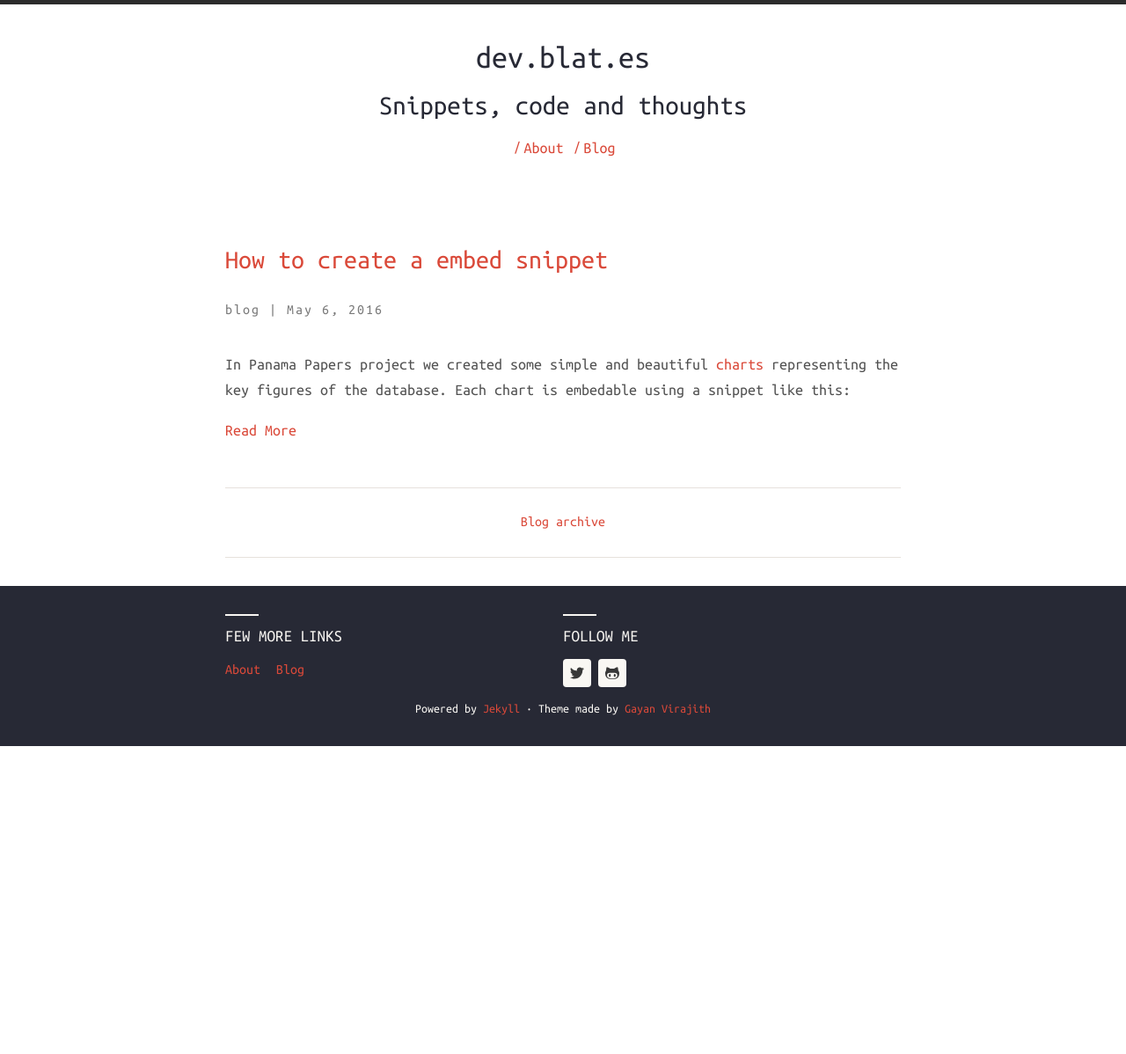
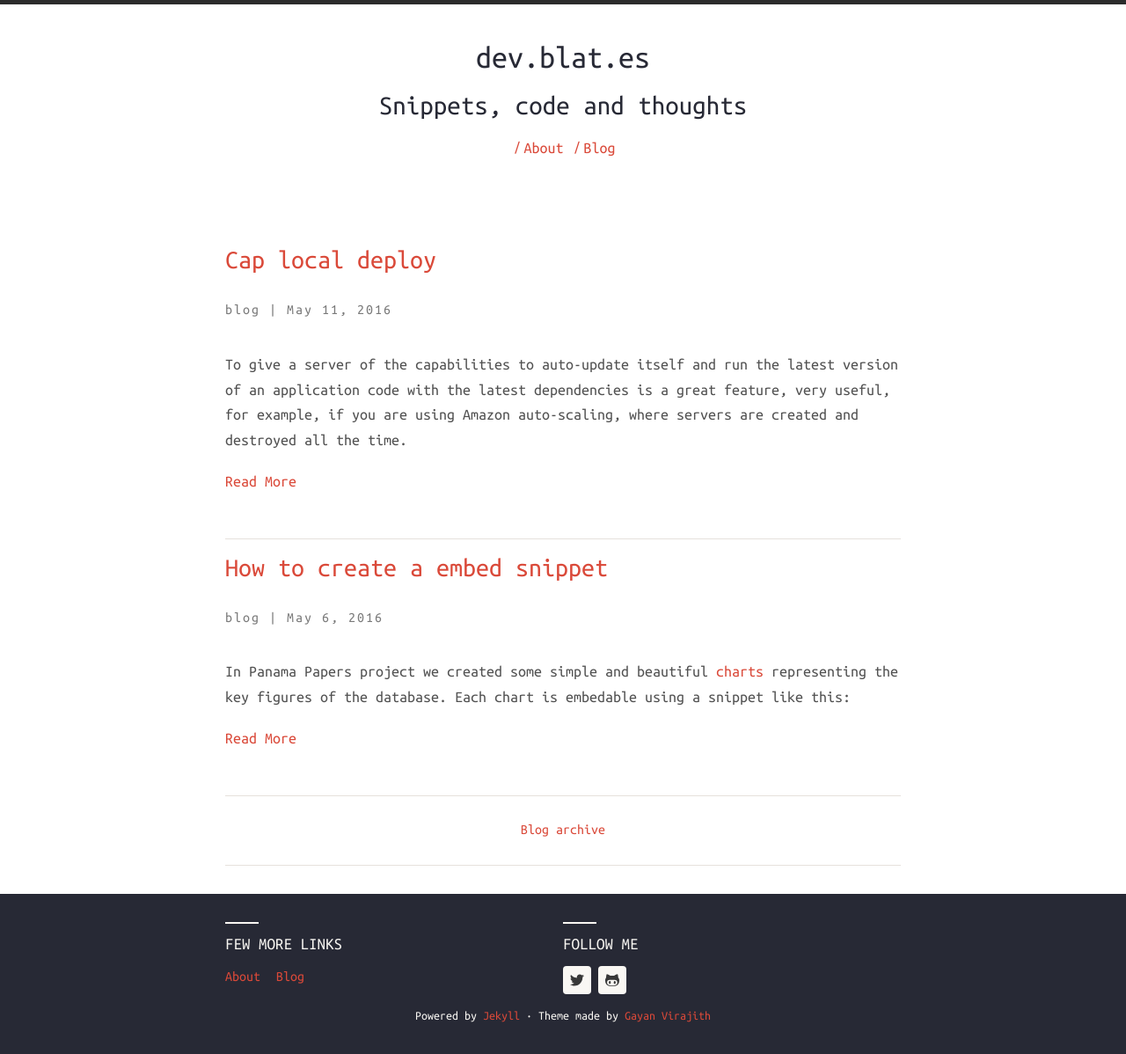
Before and after one commit to ferblape/dev.blat.es, a Jekyll site: the page built from index.html, in a window 1280 px wide. Shown: the whole page at 88% size. Built offline with Jekyll 4.4.1, drawn with Linux system fonts in a browser that asks for light colours; nearby versions of some CDN libraries; before the commit the page ends 900 px from its top, so only the background shows below that.

Commit message:
cap local deploy post

````diff
--- a/_config.yml
+++ b/_config.yml
@@ -57,3 +57,5 @@ exclude:
 sass:
     sass_dir: assets/css/_sass
     style: :compressed
+
+timezone: Europe/Madrid
--- /dev/null
+++ b/_posts/2016-05-11-cap-local-deploy.markdown
@@ -0,0 +1,31 @@
+---
+layout: post
+title: Cap local deploy
+date: 2016-05-11 12:10:00
+description: How to deploy to localhost
+categories:
+- blog
+---
+
+To give a server of the capabilities to auto-update itself and run the latest version of an
+application code with the latest dependencies is a great feature, very useful, for example, if you
+are using Amazon auto-scaling, where servers are created and destroyed all the time.
+
+We have solved this issue with Capistrano in [our latest project](https://offshoreleaks.icij.org)
+with this hack:
+
+```
+$ ls -1 config/deploy/
+local.rb
+production.rb
+staging.rb
+```
+
+Yes, we have a `local` stage, with a very simple configuration:
+
+```
+server 'localhost', roles: %w{app web}, user: fetch(:user)
+```
+
+That's all. Everytime a server is created, it'll run `cap local deploy` to have the latest version
+of the code, gems, and assets installed.
````
Also changed, not shown: _posts/_template.md (deleted, +0 -8 lines), blog.md (+3 -1 lines).
